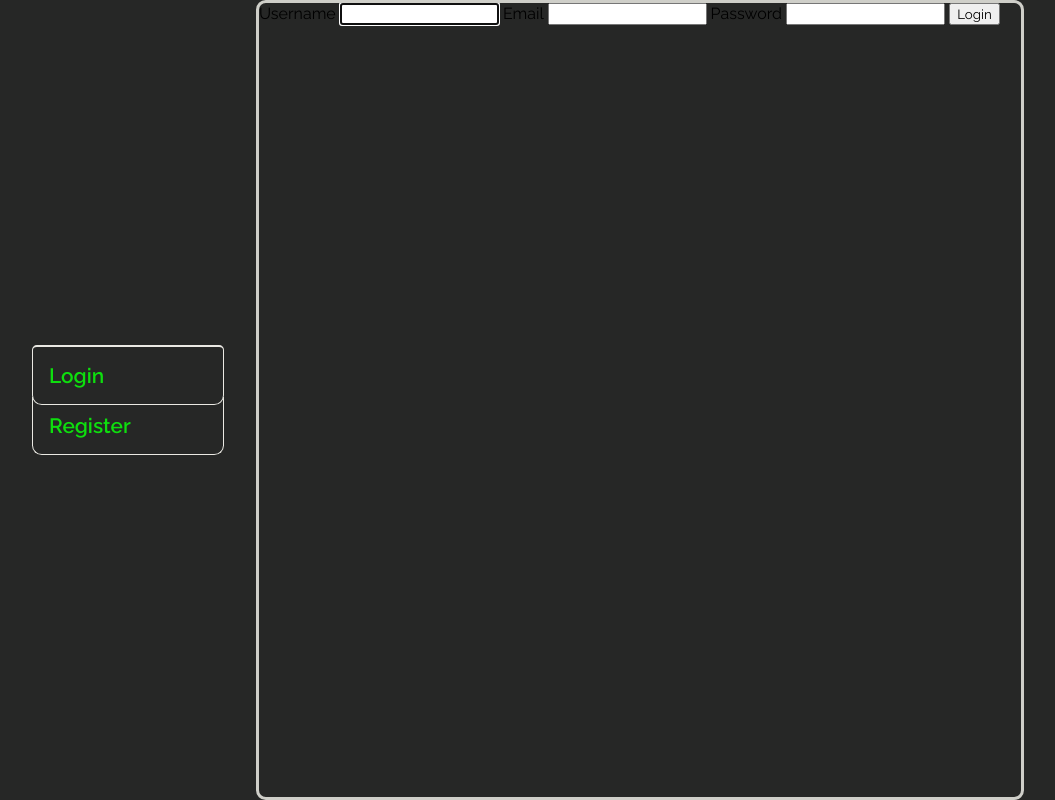
After one commit to JoshuaJKrueger/Scheduler, a Node server app: template views/landing.ejs in a window 1280 px wide. The commit adds this page. Shown: the whole page, without its empty margins (0-1055 px from the left). Run offline with Node 20, Linux system fonts and the light colour scheme; the template is opened without the code that fills it, so the values that code supplies are empty; some libraries are stand-ins or nearby versions.

Commit message:
Setting up login/register and user

```diff
--- a/controllers/users.js
+++ b/controllers/users.js
@@ -1,6 +1,4 @@
 const User = require('../models/user');
-
-module.exports.renderRegister = (request, response) => { response.render('users/register'); };
 
 module.exports.register = async (request, response, next) => {
     // Created to shorten the next line
@@ -13,8 +11,6 @@ module.exports.register = async (request, response, next) => {
         response.redirect('/');
     });
 };
-
-module.exports.renderLogin = (request, response) => { response.render('users/login'); };
 
 module.exports.login = (request, response) => {
     request.flash('Success', 'Logged in successfully.');
--- a/models/user.js
+++ b/models/user.js
@@ -2,11 +2,12 @@ const mongoose = require('mongoose');
 const passportLocalMongoose = require('passport-local-mongoose');
 
 // TODO: Decide how I want the schema
+// I want to allow logging in with email or password
 //* username and password are taken care of by of passport
 const UserSchema = new mongoose.Schema({
     email: {
         type: String,
-        required: true,
+        required: false,
         unique: true
     }
 });
--- /dev/null
+++ b/public/css/form.css
@@ -0,0 +1,8 @@
+.formWrapper {
+    display: flex;
+    flex-direction: row;
+    justify-content: center;
+    align-items: center;
+    align-content: space-around;
+    border-radius: 1ch;
+}
--- a/public/css/layout.css
+++ b/public/css/layout.css
@@ -28,6 +28,10 @@ body {
     display: grid;
     grid-template-columns: 1fr 3fr 1fr;
     height: 100%;
+}
+
+.hidden {
+    display: none;
 }
 
 /* TODO: Maybe break some of this out into separate files*/
--- a/routes/notes.js
+++ b/routes/notes.js
@@ -9,7 +9,7 @@ const catchAsyncErrors = require('../utilities/catchAsyncErrors'); // TODO: May
 const router = express.Router();
 
 router.route('/')
-    .get(/*authenticate.isLoggedIn, */notes.showAll);
+    .get(authenticate.isLoggedIn, notes.showAll);
 
 router.route('/new', authenticate.isLoggedIn, notes.create);
 
--- a/routes/users.js
+++ b/routes/users.js
@@ -9,11 +9,9 @@ const users = require('../controllers/users');
 const router = express.Router();
 
 router.route('/register')
-    .get(users.renderRegister)
     .post(catchAsyncErrors(users.register)); // TODO: Flash error don't go to new page
 
 router.route('/login')
-    .get(users.renderLogin)
     .post(passport.authenticate('local', { failureFlash: true, failureRedirect: '/login' }), users.login);
 
 router.post('/logout', users.logout);
--- a/server.js
+++ b/server.js
@@ -94,10 +94,8 @@ application.use((request, response, next) => { // TODO: Update comment
 application.use('/', userRoutes);
 application.use('/notes', noteRoutes);
 
-// TODO: Use catchAsync
 application.get('/', async (request, response) => {
-    const tasks = await Task.find({});
-    response.render('home', { tasks });
+    response.render('landing');
 });
 
 // Catch all other routes
--- /dev/null
+++ b/views/landing.ejs
@@ -0,0 +1,7 @@
+<!-- Landing page for the site, have login and info about them site -->
+<% layout('layout') %>
+<link rel="stylesheet" href="/css/popup.css">
+<link rel="stylesheet" href="/css/form.css">
+<%- include('./partials/login') %>
+<%- include('./partials/register') %>
+<script src="/js/popup.js"></script>
--- a/views/layout.ejs
+++ b/views/layout.ejs
@@ -22,6 +22,7 @@
       <%- include('./partials/navigation') %>
       <main>
         <%- include('./partials/flash') %>
+
         <%- body %>
       </main>
       <details>
--- /dev/null
+++ b/views/partials/login.ejs
@@ -0,0 +1,18 @@
+<!-- TODO: Validation, client and server-side -->
+<div class="popup hidden" id="loginPopup">
+  <div class="popupContent">
+    <span class="popupClose">&times;</span>
+
+    <div class="formWrapper">
+      <h1>Login</h1>
+
+      <form action="/login" method="POST">
+        <label for="username">Username</label>
+        <input type="text" id="username" name="username" autofocus required>
+        <label for="password">Password</label>
+        <input type="password" id="password" name="password" required>
+        <button>Login</button>
+      </form>
+    </div>
+  </div>
+</div>
--- a/views/partials/navigation.ejs
+++ b/views/partials/navigation.ejs
@@ -1,17 +1,15 @@
 <nav>
   <ul>
-    <li class="navActive"><a href="/">Home</a></li>
-    <li><a href="/notes">Notes</a></li>
-    <li><a href="/questions">Questions</a></li>
-    <li><a href="/reminders">Reminders</a></li>
-    <li><a href="/statistics">Statistics</a></li>
-
     <% if (!currentUser) { %>
-      <li><a href="/login">Login</a></li>
-      <li><a href="/register">Register</a></li>
+      <li><a id="loginPopupCatalyst">Login</a></li>
+      <li><a id="registerPopupCatalyst">Register</a></li>
     <% } else { %>
+      <li class="navActive"><a href="/">Home</a></li>
+      <li><a href="/notes">Notes</a></li>
+      <li><a href="/questions">Questions</a></li>
+      <li><a href="/reminders">Reminders</a></li>
+      <li><a href="/statistics">Statistics</a></li>
       <li><a href="/logout">Logout</a></li>
     <% } %>
   </ul>
-
 </nav>
--- /dev/null
+++ b/views/partials/register.ejs
@@ -0,0 +1,10 @@
+<!-- TODO: Validation, client and server-side -->
+<form action="/login" method="POST">
+  <label for="username">Username</label>
+  <input type="text" id="username" name="username" autofocus required>
+  <label for="email">Email</label>
+  <input type="email" id="email" name="email">
+  <label for="password">Password</label>
+  <input type="password" id="password" name="password" required>
+  <button>Login</button>
+</form>
```
Also changed, not shown: public/css/home.css (+0 -8 lines), public/css/popup.css (added, +28 -0 lines).
